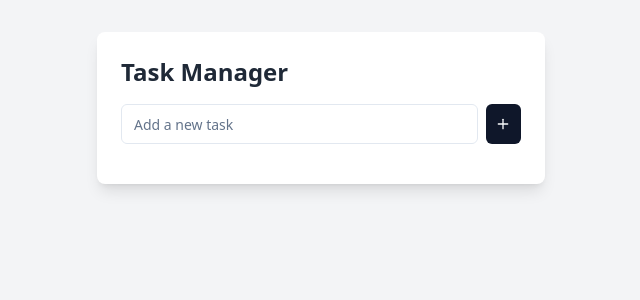
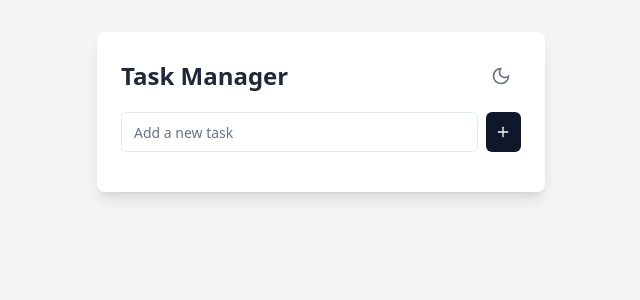
Before and after one commit to GPT-Engineer-App-Dev/zesty-xylophone-connector, a React (Vite) app: page / in a window 1280 px wide. Shown: the top 300 px of the page, without its empty margins (319-959 px from the left). Built offline with nearby package versions, Linux system fonts and the light colour scheme.

Commit message:
Add placeholder for code change
Implement a placeholder for future code changes or features in the repository.
[skip gpt_engineer]

```diff
--- a/src/pages/Index.jsx
+++ b/src/pages/Index.jsx
@@ -1,12 +1,21 @@
-import React, { useState } from 'react';
+import React, { useState, useEffect } from 'react';
 import { Checkbox } from "@/components/ui/checkbox";
 import { Button } from "@/components/ui/button";
 import { Input } from "@/components/ui/input";
-import { Trash2, Plus } from "lucide-react";
+import { Trash2, Plus, Moon, Sun } from "lucide-react";
 
 const Index = () => {
   const [tasks, setTasks] = useState([]);
   const [newTask, setNewTask] = useState('');
+  const [darkMode, setDarkMode] = useState(false);
+
+  useEffect(() => {
+    if (darkMode) {
+      document.documentElement.classList.add('dark');
+    } else {
+      document.documentElement.classList.remove('dark');
+    }
+  }, [darkMode]);
 
   const addTask = (e) => {
     e.preventDefault();
@@ -27,17 +36,27 @@ const Index = () => {
   };
 
   return (
-    <div className="min-h-screen bg-gray-100 py-8">
-      <div className="max-w-md mx-auto bg-white rounded-lg shadow-lg overflow-hidden">
+    <div className={`min-h-screen py-8 transition-colors duration-300 ${darkMode ? 'bg-gray-900' : 'bg-gray-100'}`}>
+      <div className="max-w-md mx-auto bg-white dark:bg-gray-800 rounded-lg shadow-lg overflow-hidden transition-colors duration-300">
         <div className="p-6">
-          <h1 className="text-2xl font-bold text-gray-800 mb-4">Task Manager</h1>
+          <div className="flex justify-between items-center mb-4">
+            <h1 className={`text-2xl font-bold ${darkMode ? 'text-white' : 'text-gray-800'}`}>Task Manager</h1>
+            <Button
+              variant="ghost"
+              size="icon"
+              onClick={() => setDarkMode(!darkMode)}
+              className="text-gray-500 hover:text-gray-700 dark:text-gray-400 dark:hover:text-gray-200"
+            >
+              {darkMode ? <Sun className="h-5 w-5" /> : <Moon className="h-5 w-5" />}
+            </Button>
+          </div>
           <form onSubmit={addTask} className="flex space-x-2 mb-4">
             <Input
               type="text"
               value={newTask}
               onChange={(e) => setNewTask(e.target.value)}
               placeholder="Add a new task"
-              className="flex-grow"
+              className="flex-grow dark:bg-gray-700 dark:text-white"
             />
             <Button type="submit" size="icon">
               <Plus className="h-4 w-4" />
@@ -45,7 +64,7 @@ const Index = () => {
           </form>
           <ul className="space-y-2">
             {tasks.map((task) => (
-              <li key={task.id} className="flex items-center justify-between bg-gray-50 p-3 rounded-lg">
+              <li key={task.id} className={`flex items-center justify-between p-3 rounded-lg ${darkMode ? 'bg-gray-700' : 'bg-gray-50'}`}>
                 <div className="flex items-center space-x-3">
                   <Checkbox
                     id={`task-${task.id}`}
@@ -54,13 +73,13 @@ const Index = () => {
                   />
                   <label
                     htmlFor={`task-${task.id}`}
-                    className={`text-sm ${task.completed ? 'line-through text-gray-500' : 'text-gray-700'}`}
+                    className={`text-sm ${task.completed ? 'line-through text-gray-500 dark:text-gray-400' : 'text-gray-700 dark:text-gray-200'}`}
                   >
                     {task.text}
                   </label>
                 </div>
                 <Button variant="ghost" size="icon" onClick={() => deleteTask(task.id)}>
-                  <Trash2 className="h-4 w-4 text-gray-500" />
+                  <Trash2 className="h-4 w-4 text-gray-500 dark:text-gray-400" />
                 </Button>
               </li>
             ))}
```
